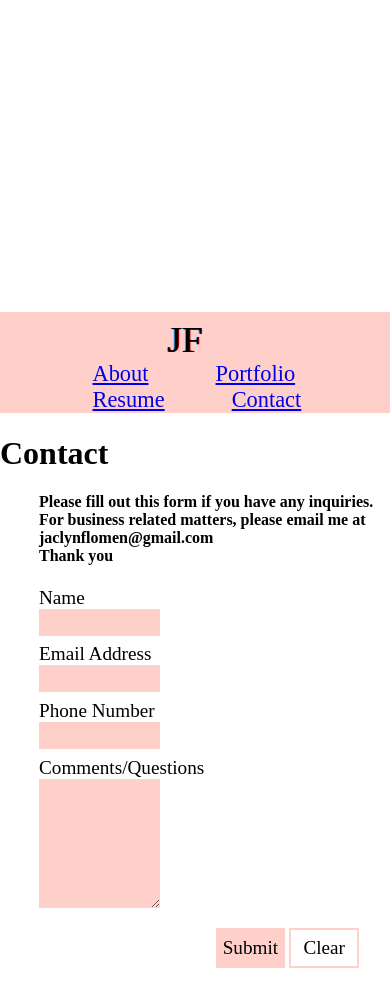
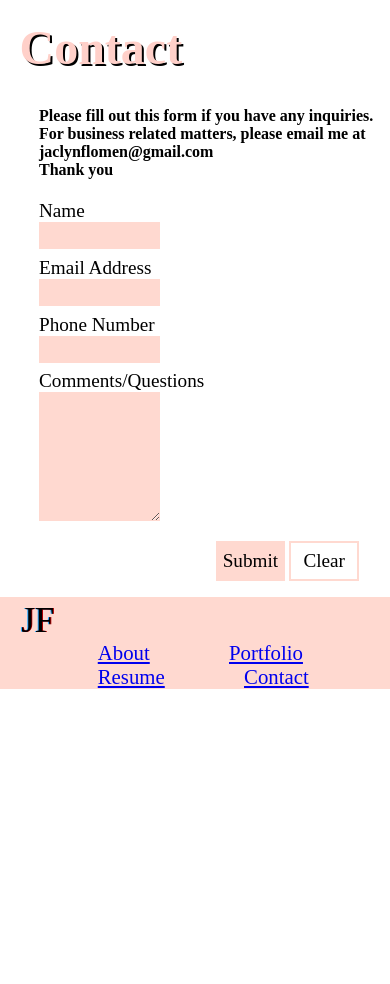
Before and after one commit to jaclynflomen/flomen_jaclyn_portfolio, a PHP site: page /contact.html in a window 390 px wide. After the commit the page ends 689 px from the top, so only its background shows below. Run offline with PHP 8.4, Linux system fonts and the light colour scheme.

Commit message:
made site responsive for mobile

```diff
--- a/contact.html
+++ b/contact.html
@@ -20,17 +20,9 @@
         </ul>
     </nav>
 
-    <nav class="nav_mobile">
-        <h1 class="hidden">Nav</h1>
-        <a href="index.html"><img id="logo" alt="logo" src="images/JF_Logo_blue.svg"></a>
-        <ul>
-            <li><a href="about.html">About</a></li>
-            <li><a href="portfolio.html">Portfolio</a></li>
-            <li><a href="resume.html">Resume</a></li>
-            <li><a href="contact.html">Contact</a></li>
-        </ul>
-    </nav>
-    <h1 class="headerTitle">Contact</h1>
+
+    <h1 class="headerName">Contact</h1>
+
     <h4 id="contactBio">Please fill out this form if you have any inquiries. <br>
         For business related matters, please email me at <a href="mailto:jaclynflomen@gmail.com">jaclynflomen@gmail.com</a> <br>
         Thank you</h4>
@@ -57,5 +49,17 @@
         </form>
 
 
+
+        <nav class="nav_mobile">
+                <h1 class="hidden">Nav</h1>
+                <a href="index.html"><img id="logo" alt="logo" src="images/JF_Logo_blue.svg"></a>
+                <ul>
+                    <li><a href="about.html">About</a></li>
+                    <li><a href="portfolio.html">Portfolio</a></li>
+                    <li><a href="resume.html">Resume</a></li>
+                    <li><a href="contact.html">Contact</a></li>
+                </ul>
+            </nav>
+
 </body>
 </html>
--- a/css/main.css
+++ b/css/main.css
@@ -20,10 +20,10 @@
   color: black; }
 
 #contactBio a:hover {
-  color: #FFD0C9; }
+  color: #FFD9D0; }
 
 form input {
-  background-color: #FFD0C9;
+  background-color: #FFD9D0;
   border: none;
   width: 30%;
   height: 25px;
@@ -31,7 +31,7 @@
   margin-left: 10%; }
 
 #comments {
-  background-color: #FFD0C9;
+  background-color: #FFD9D0;
   border: none;
   width: 30%;
   height: 125px;
@@ -52,7 +52,7 @@
   display: inline; }
 
 #submit {
-  background-color: #FFD0C9;
+  background-color: #FFD9D0;
   height: 40px;
   width: 40%;
   border: none;
@@ -63,7 +63,7 @@
   background-color: white;
   height: 40px;
   width: 40%;
-  border: 2px solid #FFD0C9;
+  border: 2px solid #FFD9D0;
   font-size: 120%;
   font-family: 'Didot', 'Times New Roman', serif; }
 
@@ -78,7 +78,7 @@
     display: inline; }
 
   #submit {
-    background-color: #FFD0C9;
+    background-color: #FFD9D0;
     height: 40px;
     width: 40%;
     border: none;
@@ -89,18 +89,18 @@
     background-color: white;
     height: 40px;
     width: 40%;
-    border: 2px solid #FFD0C9;
+    border: 2px solid #FFD9D0;
     font-size: 120%;
     font-family: 'Didot', 'Times New Roman', serif; } }
 body#page1 {
-  background-color: #FFD0C9;
+  background-color: #FFD9D0;
   color: white; }
 
 #headerName {
   font-size: 400%;
-  color: white;
+  color: black;
   float: left;
-  text-shadow: 2.5px 2.5px black;
+  text-shadow: 2.5px 2.5px white;
   margin-left: 5%;
   margin-top: 10%; }
 
@@ -119,7 +119,7 @@
   background-color: white; }
 
 #page1 .nav ul li a {
-  color: #FFD0C9; }
+  color: #FFD9D0; }
 
 #page1 .nav ul li a:hover {
   color: black; }
@@ -137,12 +137,11 @@
     margin-top: 20%;
     float: none; }
 
-  .nav_mobile {
+  #page1 .nav_mobile {
     width: 100%;
     height: 5%;
     visibility: visible;
     margin-top: 80%;
-    position: sticky;
     background-color: #FFD0C9; }
 
   .nav {
@@ -154,19 +153,19 @@
   .nav_mobile ul li {
     display: inline;
     padding-bottom: 0%;
-    padding-left: 15%;
+    padding-left: 16.5%;
     text-align: center; }
 
   .nav_mobile ul li a {
-    font-size: 140%;
-    margin-right: 3%;
-    margin-bottom: 10%; }
+    font-size: 130%;
+    margin-right: 5%;
+    margin-bottom: 9%; }
 
   .nav_mobile #logo {
-    width: 12.5%;
+    width: 12%;
     margin-bottom: 0%;
-    margin-top: 2%;
-    margin-left: 42.5%; }
+    margin-top: 1%;
+    margin-left: 5%; }
 
   #page1 .nav_mobile ul li a {
     color: black; }
@@ -175,7 +174,41 @@
     color: #FFD0C9; }
 
   #page1 .nav_mobile {
-    background-color: white; } }
+    background-color: white; }
+
+  #page2 .nav_mobile {
+    width: 100%;
+    height: 4%;
+    visibility: visible;
+    position: sticky;
+    background-color: #FFD9D0;
+    bottom: 0;
+    margin-top: 61%; }
+
+  #page4 .nav_mobile {
+    width: 100%;
+    height: 5%;
+    visibility: visible;
+    margin-top: 61%;
+    position: sticky;
+    background-color: #FFD9D0;
+    bottom: 0; }
+
+  #page3 .nav_mobile {
+    width: 100%;
+    height: 5%;
+    visibility: visible;
+    position: sticky;
+    background-color: #FFD9D0;
+    bottom: 0; }
+
+  #page5 .nav_mobile {
+    width: 100%;
+    height: 5%;
+    visibility: visible;
+    position: sticky;
+    background-color: #FFD9D0;
+    bottom: 0; } }
 @media only screen and (min-width: 480px) and (max-width: 640px) {
   #headerName {
     font-size: 250%;
@@ -187,13 +220,13 @@
   .nav_mobile {
     display: none; }
 
-  nav ul li a {
-    font-size: 150%; }
+  .nav ul li a {
+    font-size: 130%; }
 
-  nav {
+  .nav {
     width: 25%; }
 
-  nav ul {
+  .nav ul {
     padding-left: 20%; }
 
   form input {
@@ -211,7 +244,7 @@
     padding-top: 2%;
     width: 50%; }
 
-  #page5 nav {
+  #page5 .nav {
     height: 680px; } }
 @media only screen and (min-width: 640px) {
   .nav_mobile {
@@ -256,8 +289,7 @@
 
 .nav {
   float: right;
-  background-color: #FFD0C9;
-  position: sticky; }
+  background-color: #FFD0C9; }
 
 #nav ul {
   margin-top: 30%; }
--- a/portfolio.html
+++ b/portfolio.html
@@ -20,6 +20,10 @@
         </ul>
     </nav>
 
+
+    <h1 class="headerName">Portfolio</h1><br>
+
+
     <nav class="nav_mobile">
             <h1 class="hidden">Nav</h1>
             <a href="index.html"><img id="logo" alt="logo" src="images/JF_Logo_blue.svg"></a>
@@ -31,6 +35,5 @@
             </ul>
         </nav>
 
-
 </body>
 </html>
--- a/sass/main.scss
+++ b/sass/main.scss
@@ -19,7 +19,6 @@
 .nav {
     float: right;
     background-color: #FFD0C9;
-    position: sticky;
 }
 
 #nav ul {
--- a/sass/modules/__home.scss
+++ b/sass/modules/__home.scss
@@ -6,9 +6,9 @@
 
 #headerName {
     font-size: 400%;
-    color: white;
+    color: black;
     float: left;
-    text-shadow: 2.5px 2.5px black;
+    text-shadow: 2.5px 2.5px white;
     margin-left: 5%;
     margin-top: 10%;
 }
--- a/sass/modules/_mediaqueries.scss
+++ b/sass/modules/_mediaqueries.scss
@@ -1,4 +1,5 @@
 @media only screen and (max-width:480px){
+    //index page
     #headerName {
         font-size: 210%;
         padding-top: 0%;
@@ -9,12 +10,11 @@
         float: none;
     }
 
-    .nav_mobile {
+    #page1 .nav_mobile {
         width: 100%;
         height: 5%;
         visibility: visible;
         margin-top: 80%;
-        position: sticky;
         background-color: #FFD0C9;
     }
 
@@ -28,21 +28,21 @@
     .nav_mobile ul li {
         display: inline;
         padding-bottom: 0%;
-        padding-left: 15%;
+        padding-left: 16.5%;
         text-align: center;
     }
 
     .nav_mobile ul li a {
-        font-size: 140%;
-        margin-right: 3%;
-        margin-bottom: 10%;
+        font-size: 130%;
+        margin-right: 5%;
+        margin-bottom: 9%;
     }
 
     .nav_mobile #logo {
-        width: 12.5%;
+        width: 12%;
         margin-bottom: 0%;
-        margin-top: 2%;
-        margin-left: 42.5%;
+        margin-top: 1%;
+        margin-left: 5%;
     }
 
     #page1 .nav_mobile ul li a {
@@ -58,6 +58,51 @@
     }
 
 
+    //about page
+
+    #page2 .nav_mobile {
+        width: 100%;
+        height: 4%;
+        visibility: visible;
+        position: sticky;
+        background-color: #FFD9D0;
+        bottom: 0;
+        margin-top: 61%;
+    }
+
+    //portfolio page
+
+    #page4 .nav_mobile {
+        width: 100%;
+        height: 5%;
+        visibility: visible;
+        margin-top: 61%;
+        position: sticky;
+        background-color: #FFD9D0;
+        bottom: 0;
+    }
+
+    //resume page
+
+    #page3 .nav_mobile {
+        width: 100%;
+        height: 5%;
+        visibility: visible;
+        position: sticky;
+        background-color: #FFD9D0;
+        bottom: 0;
+    }
+
+    //contact page
+
+    #page5 .nav_mobile {
+        width: 100%;
+        height: 5%;
+        visibility: visible;
+        position: sticky;
+        background-color: #FFD9D0;
+        bottom: 0;
+    }
 
 
 }
@@ -84,15 +129,15 @@
     display: none;
 }
 
-nav ul li a {
-    font-size: 150%;
+.nav ul li a {
+    font-size: 130%;
 }
 
-nav {
+.nav {
     width: 25%;
 }
 
-nav ul {
+.nav ul {
     padding-left: 20%;
 }
 
@@ -118,7 +163,7 @@
 }
 
 
-#page5 nav {
+#page5 .nav {
     height: 680px;
 }
 
```
Also changed, not shown: about.html (+14 -13 lines), resume.html (+13 -12 lines), 1 other file. Lines whose indentation alone changed are shown as unchanged.
